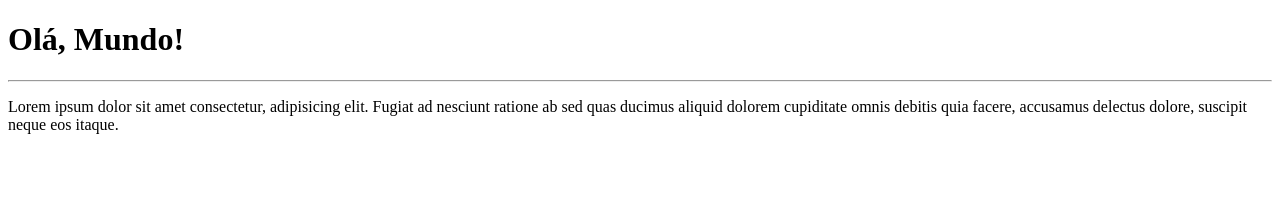
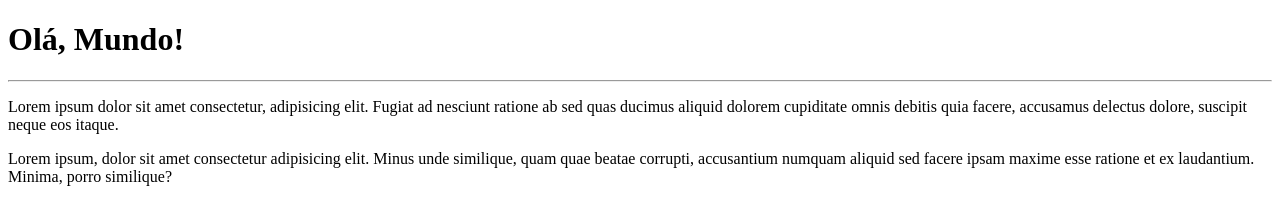
Before and after one commit to danilobonan/Ola-Mundo, a plain HTML site: page site-exemplo/index.html in a window 1280 px wide. Drawn offline with Linux system fonts and the light colour scheme.

Commit message:
adicionei um parágrafo

```diff
--- a/site-exemplo/index.html
+++ b/site-exemplo/index.html
@@ -9,5 +9,6 @@
     <h1>Olá, Mundo!</h1>
     <hr>
     <p>Lorem ipsum dolor sit amet consectetur, adipisicing elit. Fugiat ad nesciunt ratione ab sed quas ducimus aliquid dolorem cupiditate omnis debitis quia facere, accusamus delectus dolore, suscipit neque eos itaque.</p>
+    <p>Lorem ipsum, dolor sit amet consectetur adipisicing elit. Minus unde similique, quam quae beatae corrupti, accusantium numquam aliquid sed facere ipsam maxime esse ratione et ex laudantium. Minima, porro similique?</p>
 </body>
 </html>
```
